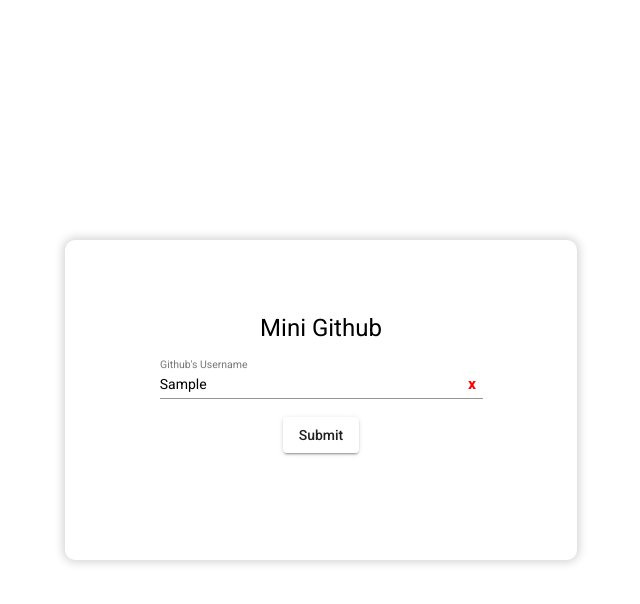
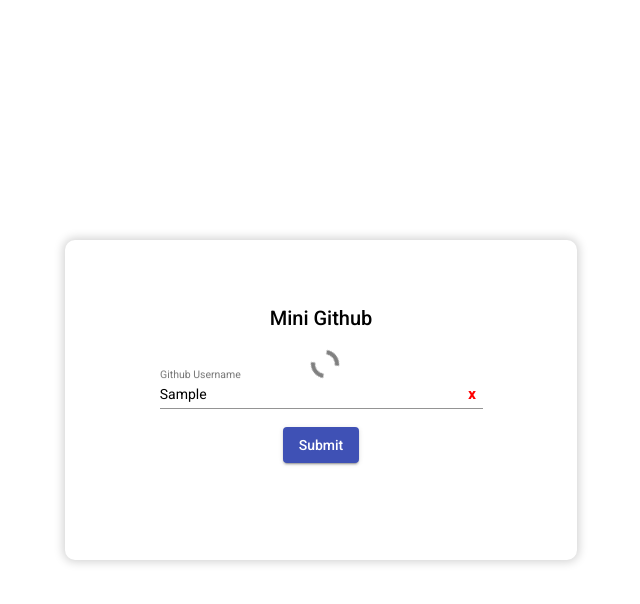
Before and after one commit to ilhamksyuriadi/mini-github, an Angular app: page / in a window 1280 px wide. Both pictures are taken after typing "Sample" into the empty fields and a click on the button "Submit". Shown: the top 604 px of the page, without its empty margins (319-959 px from the left). Built offline with nearby package versions, Linux system fonts and the light colour scheme.

Commit message:
adding loading and alert

```diff
--- a/src/app/home/home.component.html
+++ b/src/app/home/home.component.html
@@ -1,17 +1,20 @@
 <div class="layout">
     <div class="content">
-        <h1>Mini Github</h1>
+        <h2>Mini Github</h2>
+        <div class="ring-wrapper">
+            <div *ngIf="is_loading" class="lds-dual-ring"></div>
+        </div>
         <div class="card">
             <div class="form-field">
                 <mat-form-field class="input">
-                    <mat-label>Github's Username</mat-label>
+                    <mat-label>Github Username</mat-label>
                     <input matInput type="text" [(ngModel)]="value">
                     <button mat-button *ngIf="value" matSuffix mat-icon-button aria-label="Clear" (click)="value=''">
                         <span>x</span>
                     </button>
                 </mat-form-field>
                 <div>
-                    <button mat-raised-button>Submit</button>
+                    <button mat-raised-button color="primary" (click)="submit()">Submit</button>
                 </div>
             </div>
         </div>
--- a/src/app/home/home.component.ts
+++ b/src/app/home/home.component.ts
@@ -6,10 +6,20 @@
   styleUrls: ['./home.component.scss']
 })
 export class HomeComponent implements OnInit {
-  value = ''
+  public value : String = '';
+  public is_loading : boolean = false;
   constructor() { }
 
   ngOnInit(): void {
   }
 
+  submit(){
+    if (this.value) {
+      this.is_loading = true;
+      console.log(this.value);
+    } else {
+      alert("The field can't be empty");
+    }
+  }
+
 }
--- a/src/styles.scss
+++ b/src/styles.scss
@@ -16,3 +16,42 @@
     height: 100vh;
     width: 100vw;
 }
+
+/* loading spinner */
+.ring-wrapper {
+
+    display: inline-block;
+    width: 20px;
+    height: 20px;
+    margin: 0;
+    padding: 0;
+
+    .lds-dual-ring {
+        display: inline-block;
+        width: 20px;
+        height: 20px;
+        margin: 0;
+        padding: 0;
+    }
+
+    .lds-dual-ring:after {
+        content: "  ";
+        display: block;
+        width: 20px;
+        height: 20px;
+        margin: 0px;
+        border-radius: 50%;
+        border: 4px solid #fff;
+        border-color: grey transparent grey transparent;
+        animation: lds-dual-ring 1.7s linear infinite;
+    }
+
+    @keyframes lds-dual-ring {
+        0% {
+            transform: rotate(0deg);
+        }
+        100% {
+            transform: rotate(360deg);
+        }
+    }
+}
```
